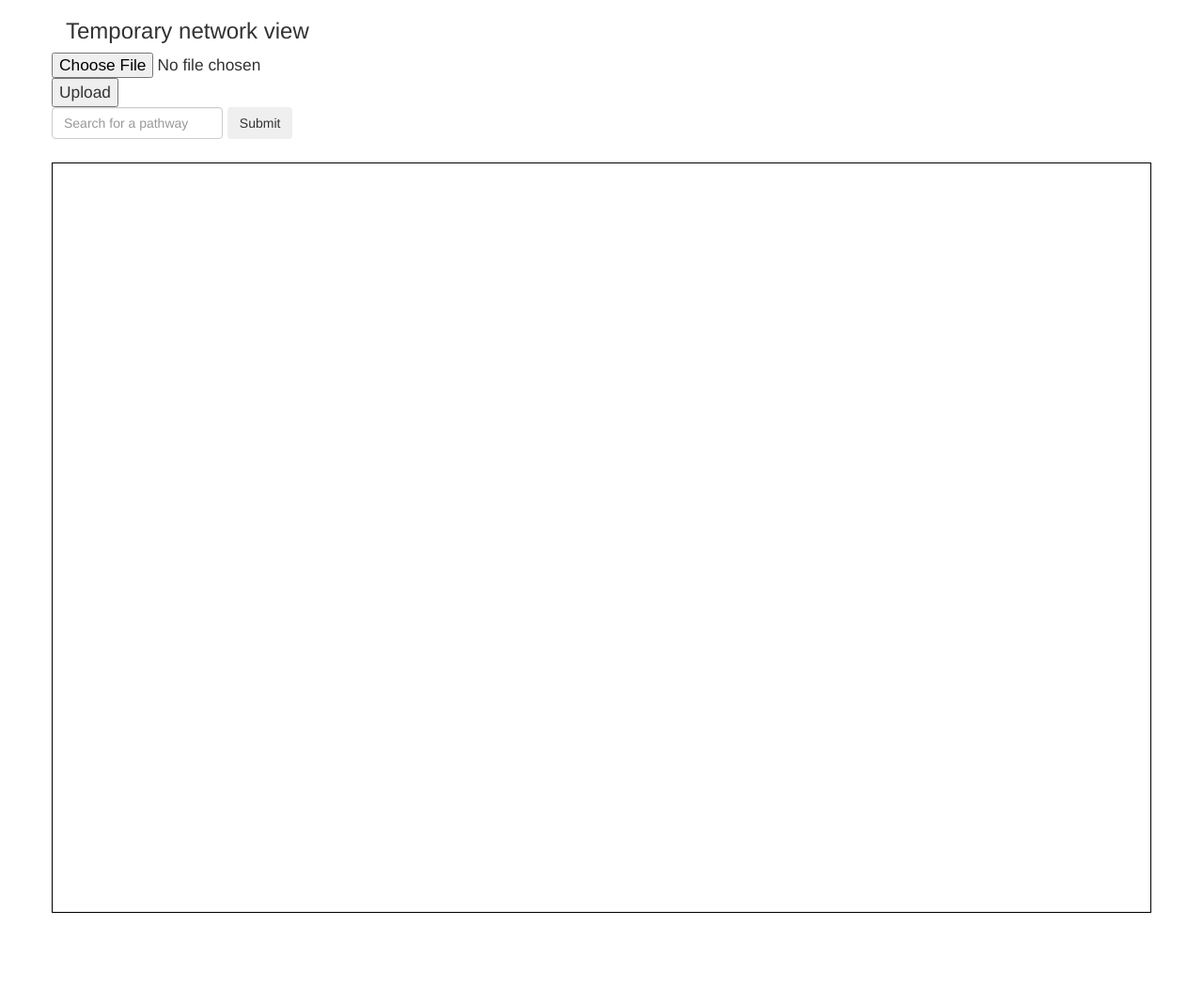
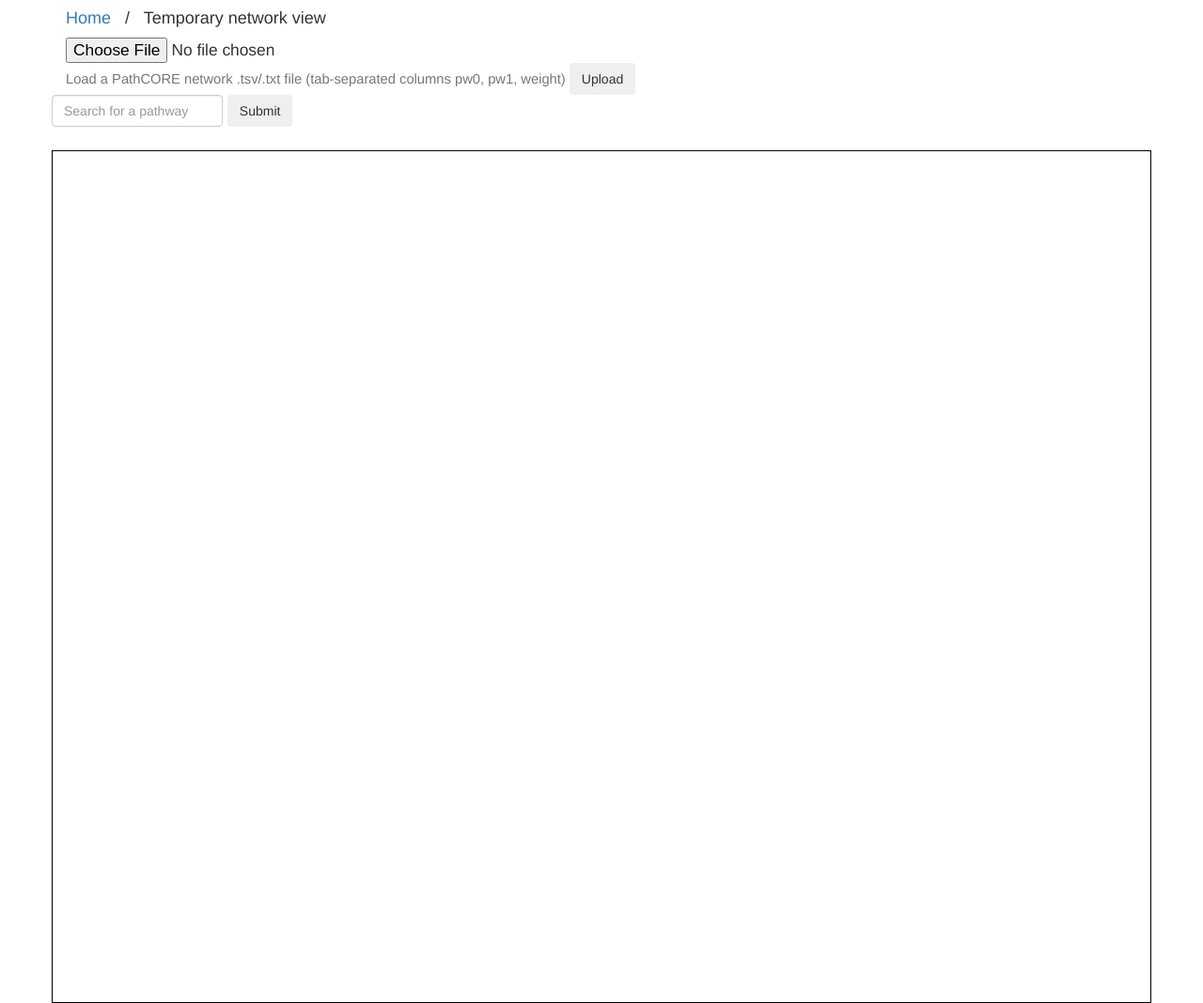
Before and after one commit to kathyxchen/PathCORE-demo, a Flask app: page /quickview in a window 1280 px wide. Shown: the whole page at 94% size. Before the commit the page ends 972 px from the top, so only its background shows below. Run offline with Flask 2, Linux system fonts and the light colour scheme; some libraries are stand-ins or nearby versions.

Commit message:
set up the quick view page and fix styling

```diff
--- a/templates/layout.html
+++ b/templates/layout.html
@@ -16,6 +16,22 @@
             border: 1px solid black;
             overflow-y: scroll;
         }
+
+        .link {
+            stroke: #000;
+            opacity: 0.5;
+        }
+
+        .node {
+            stroke: #fff;
+        }
+
+        .node text {
+            pointer-events: none;
+            font: 14px, sans-serif;
+            fill: white;
+            stroke: gray;
+        }
         </style>
 
         <script src="{{ url_for('static', filename='js/jquery-3.1.1.slim.min.js') }}">
--- a/templates/quickview.html
+++ b/templates/quickview.html
@@ -2,26 +2,34 @@
 {% block title %}Quickview{% endblock %}
 {% block head %}
   {{ super() }}
-	<script src="{{ url_for('static', filename='js/pathcore.js') }}"></script>
+  <script src="{{ url_for('static', filename='js/pathcore.js') }}"></script>
 {% endblock %}
 {% block content %}
 <div class="container">
     <div class="row">
         <div class="container">
-            <h3>{{title}}</h3>
+            <h4><a href="{{ url_for('home') }}">Home</a>
+                &nbsp; / &nbsp;
+                {{title}}
+            </h4>
         </div>
     </div>
     <div class="row">
-		    <input type="file" id="fileUpload" />
-				<input type="button" id="upload" value="Upload" />
+        <div class="container">
+            <input type="file" id="file-upload" aria-describedby="fileHelp" />
+            <small id="fileHelp" class="form-text text-muted">
+                Load a PathCORE network .tsv/.txt file (tab-separated columns pw0, pw1, weight)
+            </small>
+            <input type="button" class="btn" id="upload" value="Upload" />
+        </div>
     </div>
     {% include "network.html" %}
 </div>
 <script type="text/javascript">
 Math.seedrandom("10pa4t5hcoRE");
 const target = "#pathcore";
-const width  = 960;
-const height = Math.max($(window).height() - 10, 500);
+const width  = Math.max($(".container").width(), 960);
+const height = Math.max($(window).height() + 100, 500);
 const svg = d3.select(target).append("svg")
   .attr("width", width)
   .attr("height", height);
@@ -40,16 +48,17 @@ $("#searchbar").keypress(function(e) {
 
 $(function () {
     $("#upload").on("click", function () {
+        const file = $("#file-upload")[0];
         const regex = /^([a-zA-Z0-9\s_\\.\-:])+(.tsv|.txt)$/;
-        if (regex.test($("#fileUpload").val().toLowerCase())) {
+        if (regex.test(file.value.toLowerCase())) {
             if (typeof (FileReader) != "undefined") {
                 const reader = new FileReader();
                 reader.onload = function (e) {
                     const tsvString = e.target.result;
                 	const data = d3.tsv.parse(tsvString);
-                	loadPathCORENetwork(data, force, svg);
+                	loadPathCORENetwork(data, force, svg, true);
                 }
-                reader.readAsText($("#fileUpload")[0].files[0]);
+                reader.readAsText(file.files[0]);
             } else {
                 alert("This browser does not support HTML5.");
             }
```
Also changed, not shown: templates/index.html (+2 -20 lines).
